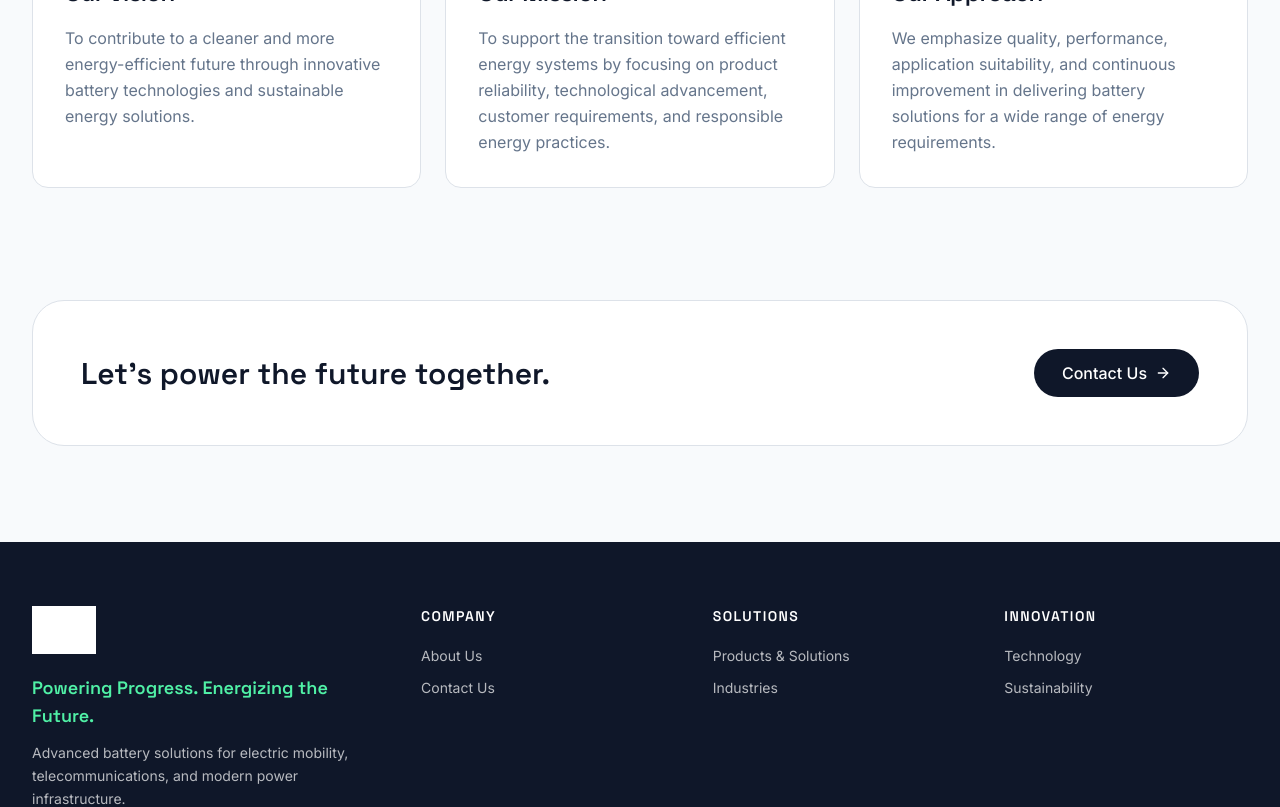
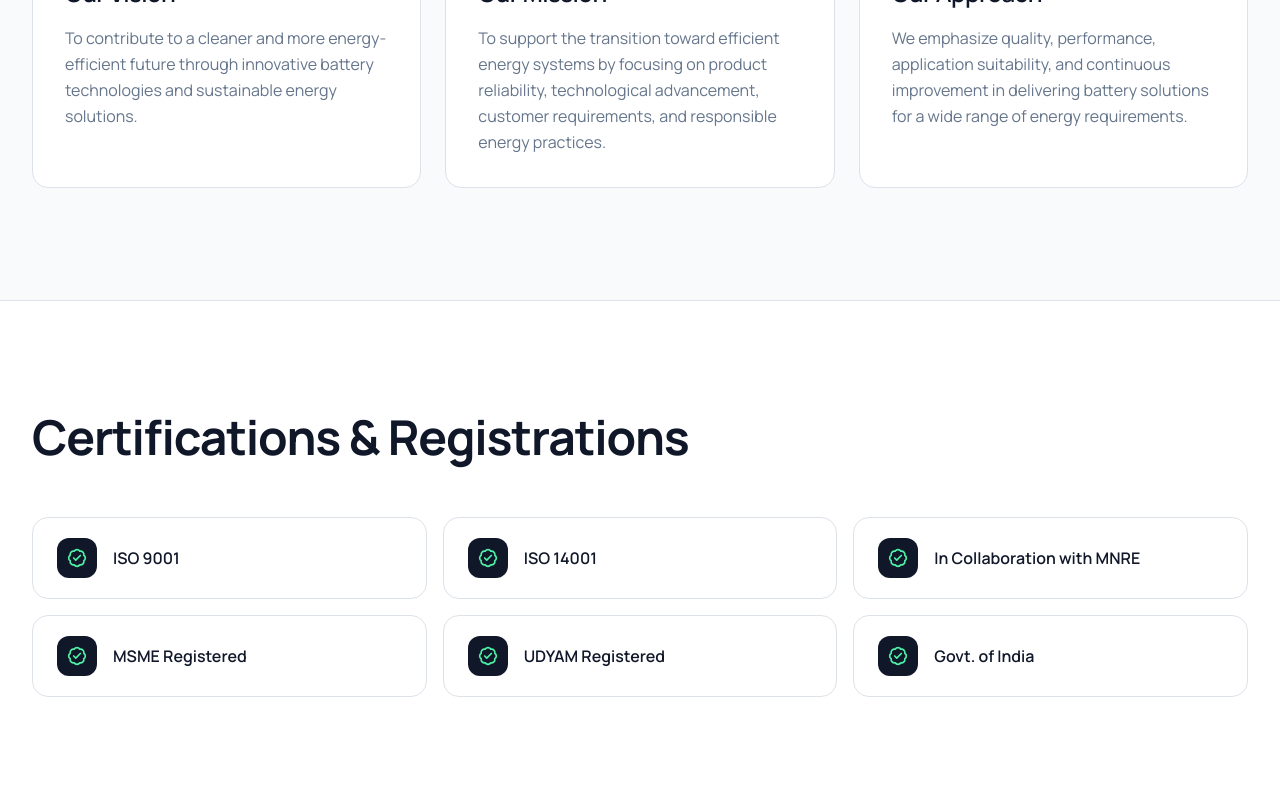
Before and after one commit to KSaiSreeLasya/AXIWTT-BATTERY-BESS, a React (Vite) app: page /about in a window 1280 px wide. Shown: the part 925-1732 px from the top of the page. Built offline with nearby package versions, Linux system fonts and the light colour scheme; grey boxes are pictures that could not be loaded.

Commit message:
Add certification details and professionalize site typography

```diff
--- a/client/global.css
+++ b/client/global.css
@@ -1,5 +1,5 @@
 /** @import must precede all other statements */
-@import url("https://fonts.googleapis.com/css2?family=Inter:wght@400;500;600;700&family=Space+Grotesk:wght@500;600;700&display=swap");
+@import url("https://fonts.googleapis.com/css2?family=Manrope:wght@400;500;600;700;800&display=swap");
 
 @import "tailwindcss";
 
--- a/client/pages/About.tsx
+++ b/client/pages/About.tsx
@@ -1,6 +1,15 @@
 import { Link } from "react-router-dom";
-import { ArrowRight, Eye, Layers, Target } from "lucide-react";
+import { ArrowRight, BadgeCheck, Eye, Layers, Target } from "lucide-react";
 import { Button } from "@/components/ui/button";
+
+const certifications = [
+  "ISO 9001",
+  "ISO 14001",
+  "In Collaboration with MNRE",
+  "MSME Registered",
+  "UDYAM Registered",
+  "Govt. of India",
+];
 
 const principles = [
   {
@@ -75,6 +84,29 @@ export default function About() {
         </div>
       </section>
 
+      <section className="border-y border-border bg-white py-24 lg:py-28">
+        <div className="mx-auto max-w-7xl px-6 lg:px-8">
+          <div className="max-w-2xl">
+            <h2 className="text-4xl font-bold text-ink sm:text-5xl">
+              Certifications &amp; Registrations
+            </h2>
+          </div>
+          <ul className="mt-14 grid gap-4 sm:grid-cols-2 lg:grid-cols-3">
+            {certifications.map((certification) => (
+              <li
+                key={certification}
+                className="flex items-center gap-4 rounded-2xl border border-border bg-card px-6 py-5"
+              >
+                <span className="flex h-10 w-10 shrink-0 items-center justify-center rounded-xl bg-ink text-volt">
+                  <BadgeCheck className="h-5 w-5" strokeWidth={2} />
+                </span>
+                <span className="font-semibold text-ink">{certification}</span>
+              </li>
+            ))}
+          </ul>
+        </div>
+      </section>
+
       <section className="px-6 pb-24 lg:px-8">
         <div className="mx-auto flex max-w-7xl flex-col items-start justify-between gap-8 rounded-[2rem] border border-border bg-white px-8 py-12 sm:px-12 md:flex-row md:items-center">
           <p className="max-w-2xl font-display text-2xl font-semibold leading-snug text-ink sm:text-3xl">
--- a/tailwind.config.ts
+++ b/tailwind.config.ts
@@ -14,8 +14,8 @@ export default {
     },
     extend: {
       fontFamily: {
-        sans: ["Inter", "ui-sans-serif", "system-ui", "sans-serif"],
-        display: ["Space Grotesk", "Inter", "ui-sans-serif", "sans-serif"],
+        sans: ["Manrope", "ui-sans-serif", "system-ui", "sans-serif"],
+        display: ["Manrope", "ui-sans-serif", "system-ui", "sans-serif"],
       },
       colors: {
         ink: "hsl(var(--ink))",
```
